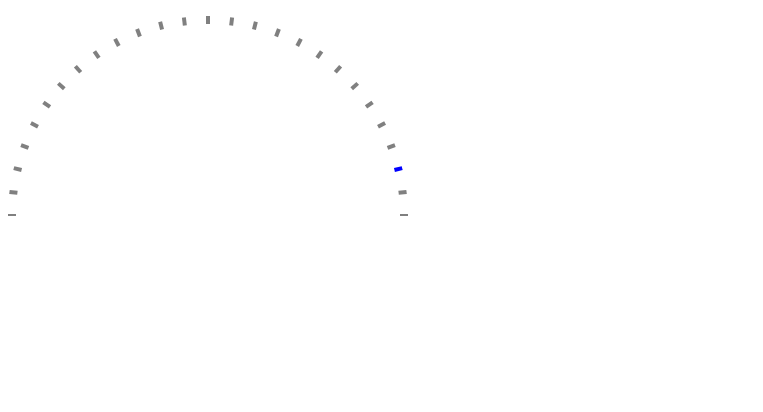
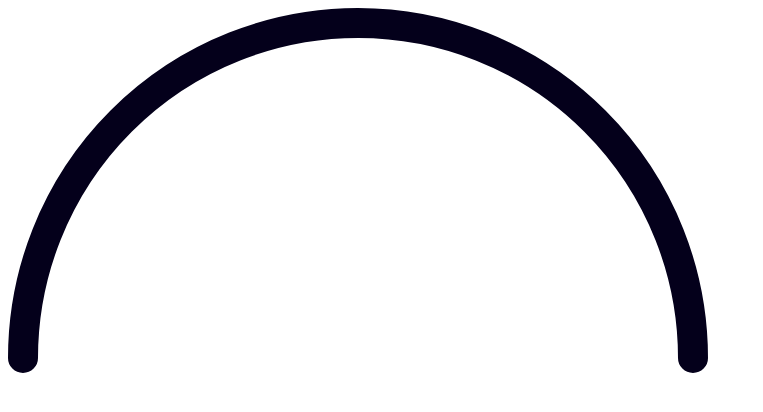
Before and after one commit to danilesky/react-circular-progress, a React app: page / in a window 1280 px wide. Shown: the top 412 px of the page, without its empty margins (0-763 px from the left). Built offline with nearby package versions, Linux system fonts and the light colour scheme; the HTML template or start-up script is replaced by a standard one.

Commit message:
starting progress bar code

```diff
--- a/src/Playground.tsx
+++ b/src/Playground.tsx
@@ -1,9 +1,20 @@
+import { useState } from "react";
 import SemiCircularProgressClock from "./components/semi-circular-progress-clock";
+import { SemiCircularProgressBar } from "./components/semi-circular-progress-bar";
 
 function Playground() {
+  const [percentage, setPercentage] = useState(0);
   return (
     <>
-      <SemiCircularProgressClock
+      {/* <input
+        type="range"
+        name="percentage"
+        id="percentage"
+        onChange={(e) => setPercentage(Number(e.target.value))}
+        min="0"
+        max="100"
+      /> */}
+      {/* <SemiCircularProgressClock
         canvasWidth={400}
         rectangleOptions={{
           width: 4,
@@ -15,8 +26,9 @@ function Playground() {
           },
         }}
         rangeType="closest"
-        percentage={90}
-      />
+        percentage={percentage}
+      /> */}
+      <SemiCircularProgressBar canvasWidth={700} />
     </>
   );
 }
--- /dev/null
+++ b/src/components/semi-circular-progress-bar.tsx
@@ -0,0 +1,43 @@
+import { ReactElement } from "react";
+
+interface SemiCircularProgressBarProps {
+  canvasWidth: number;
+}
+
+export function SemiCircularProgressBar({
+  canvasWidth,
+}: SemiCircularProgressBarProps): ReactElement {
+  const strokeWidth = 30;
+
+  const width = canvasWidth;
+  const height = width / 2 + strokeWidth / 2;
+
+  const radius = width / 2 - strokeWidth / 2;
+
+  // Half circle circumference
+  const circumference = Math.PI * radius;
+
+  const drawing = {
+    // Move position - x, y (from right left corner)
+    MOVE: `M ${strokeWidth / 2} ${height - strokeWidth / 2}`,
+    // Make arc - radiiX, radiiY (polomery) , rotateX , clockwise , endpointX, endpointY
+    arc: `a 1 1 0 0 1 ${width - strokeWidth} 0`,
+  };
+
+  return (
+    <svg width={width} height={height}>
+      <path
+        d={`${drawing.MOVE} ${drawing.arc}`}
+        style={{
+          transition: "stroke-dashoffset 0.35s",
+          stroke: "#04001b",
+          strokeLinecap: "round",
+          strokeDasharray: `${circumference}`,
+          strokeDashoffset: `${circumference - 1 * circumference}`,
+          strokeWidth: `${strokeWidth}`,
+        }}
+        fill="none"
+      />
+    </svg>
+  );
+}
```
